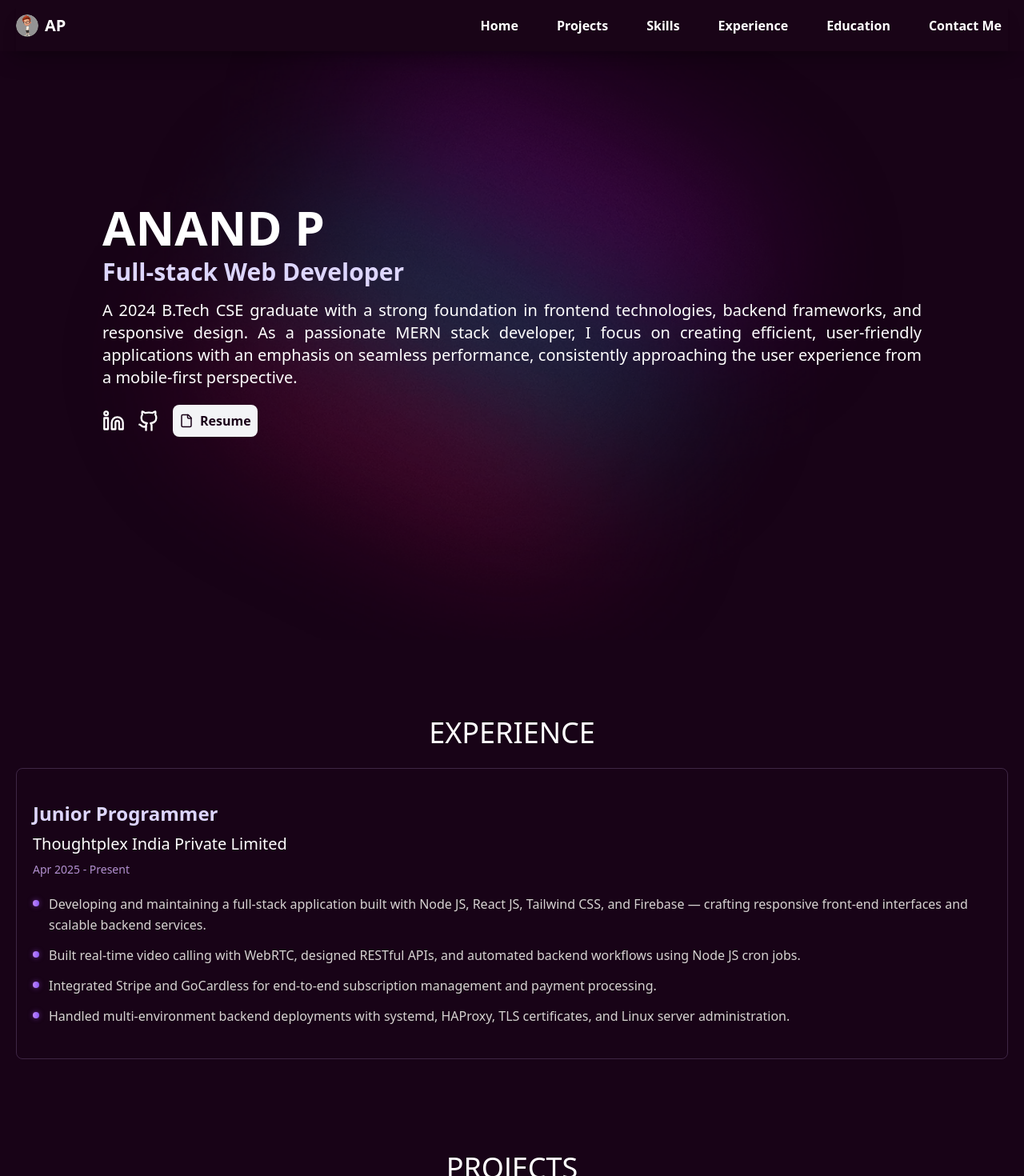
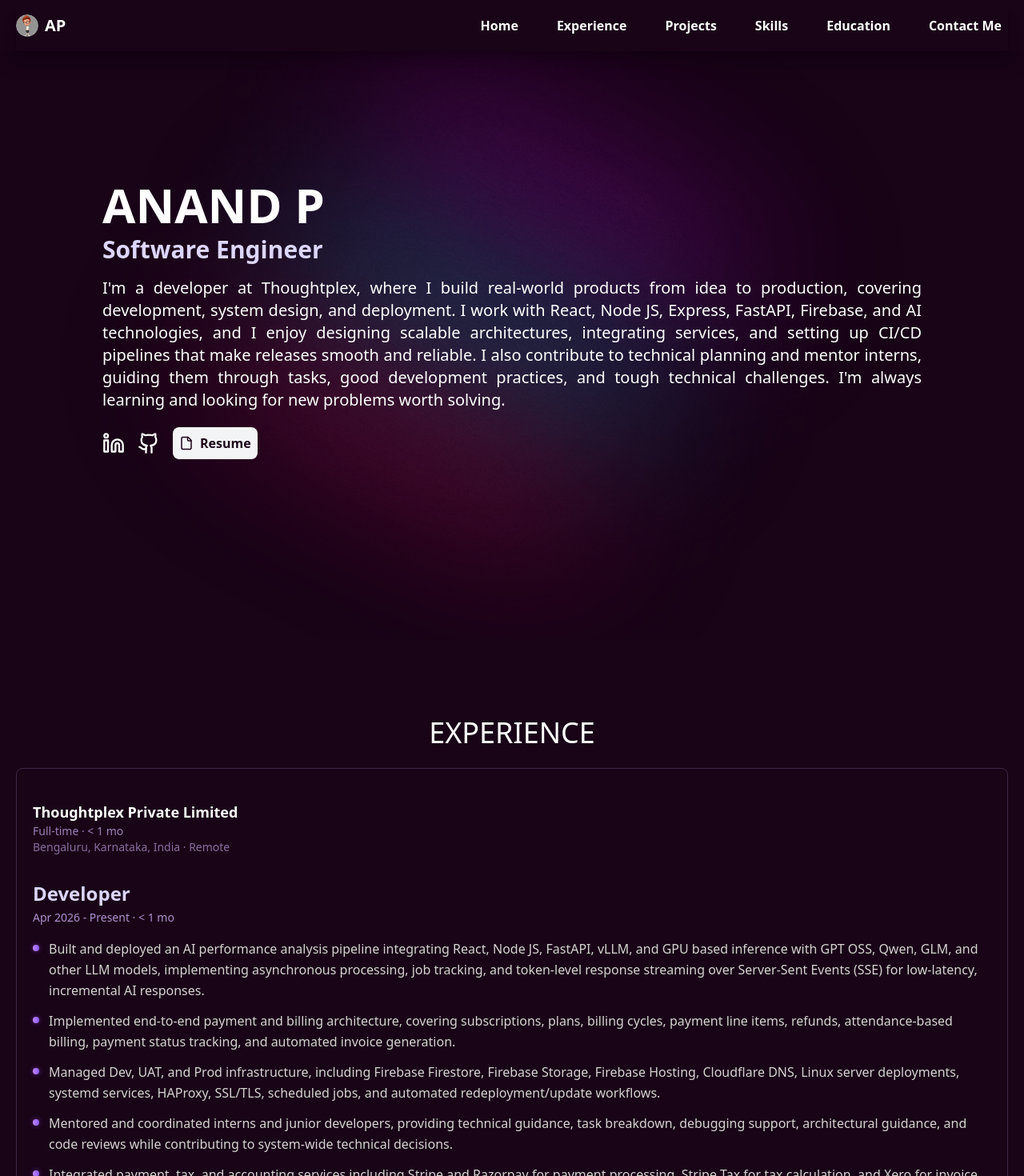
Before and after one commit to anandp2002/portfolio, a React (Vite) app: page / in a window 1280 px wide. Shown: the top 1470 px of the page at 80% size. Built offline with nearby package versions, Linux system fonts and the light colour scheme; a web font is replaced by a local one.

Commit message:
update portfolio

```diff
--- a/src/components/Experience.jsx
+++ b/src/components/Experience.jsx
@@ -1,6 +1,72 @@
 import { useRef } from 'react';
 import { EXPERIENCE } from '../constants';
 import { motion } from 'framer-motion';
+
+// Calculates "X yrs Y mos" or "Y mos" between a start date and now (or an end date)
+const calcDuration = (startStr, endStr = null) => {
+  const months = [
+    'Jan', 'Feb', 'Mar', 'Apr', 'May', 'Jun',
+    'Jul', 'Aug', 'Sep', 'Oct', 'Nov', 'Dec',
+  ];
+  const parseDate = (str) => {
+    const [mon, yr] = str.trim().split(' ');
+    return new Date(parseInt(yr), months.indexOf(mon), 1);
+  };
+
+  const start = parseDate(startStr);
+  const end = endStr ? parseDate(endStr) : new Date();
+
+  // +1 makes both start and end months inclusive
+  let totalMonths =
+    (end.getFullYear() - start.getFullYear()) * 12 +
+    (end.getMonth() - start.getMonth()) + 1;
+
+  const yrs = Math.floor(totalMonths / 12);
+  const mos = totalMonths % 12;
+
+  const parts = [];
+  if (yrs > 0) parts.push(`${yrs} yr${yrs > 1 ? 's' : ''}`);
+  if (mos > 0) parts.push(`${mos} mo${mos > 1 ? 's' : ''}`);
+  return parts.join(' ') || '< 1 mo';
+};
+
+// Dynamic duration string for each role
+const getDuration = (exp) => {
+  if (exp.startMonth && !exp.endMonth) {
+    return `${exp.startMonth} - Present · ${calcDuration(exp.startMonth)}`;
+  }
+  if (exp.startMonth && exp.endMonth) {
+    return `${exp.startMonth} - ${exp.endMonth} · ${calcDuration(exp.startMonth, exp.endMonth)}`;
+  }
+  return exp.duration;
+};
+
+// Total tenure at company (from earliest start to now)
+const getTotalTenure = () => {
+  const earliest = EXPERIENCE.reduce((min, exp) => {
+    if (!exp.startMonth) return min;
+    const months = [
+      'Jan', 'Feb', 'Mar', 'Apr', 'May', 'Jun',
+      'Jul', 'Aug', 'Sep', 'Oct', 'Nov', 'Dec',
+    ];
+    const [mon, yr] = exp.startMonth.trim().split(' ');
+    const d = new Date(parseInt(yr), months.indexOf(mon), 1);
+    return !min || d < min ? d : min;
+  }, null);
+
+  if (!earliest) return '';
+  const now = new Date();
+  let totalMonths =
+    (now.getFullYear() - earliest.getFullYear()) * 12 +
+    (now.getMonth() - earliest.getMonth()) + 1;
+
+  const yrs = Math.floor(totalMonths / 12);
+  const mos = totalMonths % 12;
+  const parts = [];
+  if (yrs > 0) parts.push(`${yrs} yr${yrs > 1 ? 's' : ''}`);
+  if (mos > 0) parts.push(`${mos} mo${mos > 1 ? 's' : ''}`);
+  return parts.join(' ') || '< 1 mo';
+};
 
 const Experience = () => {
   const experienceRef = useRef(null);
@@ -15,7 +81,15 @@ const Experience = () => {
         <h2 className="mb-6 text-center text-3xl font-medium lg:text-4xl">
           EXPERIENCE
         </h2>
-                <div className="flex flex-col space-y-10 border border-purple-300/20 rounded-lg py-10 px-5">
+        <div className="flex flex-col border border-purple-300/20 rounded-lg py-10 px-5">
+          {/* Company Header */}
+          <div className="mb-8">
+            <p className="font-semibold text-lg text-white">Thoughtplex Private Limited</p>
+            <p className="text-sm text-purple-300/70">Full-time · {getTotalTenure()}</p>
+            <p className="text-sm text-purple-300/60">Bengaluru, Karnataka, India · Remote</p>
+          </div>
+
+          <div className="flex flex-col space-y-10">
             {EXPERIENCE.map((exp, index) => (
               <motion.div
                 key={exp.id}
@@ -25,13 +99,10 @@ const Experience = () => {
                 viewport={{ once: false }}
                 transition={{ duration: 0.8, delay: index * 0.1 }}
               >
-                            <h3 className="mb-2 text-lg sm:text-xl lg:text-2xl font-semibold text-violet-200">
+                <h3 className="mb-1 text-lg sm:text-xl lg:text-2xl font-semibold text-violet-200">
                   {exp.role}
                 </h3>
-                            <h4 className="text-md font-medium lg:text-xl mb-2">
-                                {exp.company}
-                            </h4>
-                            <p className="mb-5 text-sm text-purple-300/80">{exp.duration}</p>
+                <p className="mb-4 text-sm text-purple-300/80">{getDuration(exp)}</p>
                 <div className="space-y-3">
                   {exp.points.map((point, i) => (
                     <motion.div
@@ -49,8 +120,10 @@ const Experience = () => {
                     </motion.div>
                   ))}
                 </div>
+
               </motion.div>
             ))}
+          </div>
         </div>
       </div>
     </section>
--- a/src/components/Home.jsx
+++ b/src/components/Home.jsx
@@ -20,15 +20,16 @@ const Home = () => {
         >
           <h1 className="text-4xl sm:text-6xl font-extrabold">ANAND P</h1>
           <h2 className="text-2xl sm:text-3xl font-semibold text-violet-200 pt-2">
-            Full-stack Web Developer
+            Software Engineer
           </h2>
           <p className="mt-4 text-xl text-justify font-extralight max-w-5xl">
-            A 2024 B.Tech CSE graduate with a strong foundation in frontend
-            technologies, backend frameworks, and responsive design. As a
-            passionate MERN stack developer, I focus on creating efficient,
-            user-friendly applications with an emphasis on seamless performance,
-            consistently approaching the user experience from a mobile-first
-            perspective.
+            I'm a developer at Thoughtplex, where I build real-world products from idea to production,
+            covering development, system design, and deployment. I work with React, Node JS, Express,
+            FastAPI, Firebase, and AI technologies, and I enjoy designing scalable architectures,
+            integrating services, and setting up CI/CD pipelines that make releases smooth and reliable.
+            I also contribute to technical planning and mentor interns, guiding them through tasks, good
+            development practices, and tough technical challenges. I'm always learning and looking for
+            new problems worth solving.
           </p>
           <motion.div
             className="flex items-center pt-5 space-x-4"
--- a/src/components/Navbar.jsx
+++ b/src/components/Navbar.jsx
@@ -42,6 +42,21 @@ function Navbar() {
               Home
             </Link>
             <Link
+              to="experience"
+              smooth={true}
+              duration={500}
+              onClick={() => {
+                toggleMenu();
+                setSelected('experience');
+              }}
+              className={`cursor-pointer px-2 py-1 ${selected === 'experience'
+                  ? 'bg-gray-100 rounded-lg text-[#1a0218]'
+                  : ''
+                }`}
+            >
+              Experience
+            </Link>
+            <Link
               to="projects"
               smooth={true}
               duration={500}
@@ -70,21 +85,6 @@ function Navbar() {
                 }`}
             >
               Skills
-            </Link>
-            <Link
-              to="experience"
-              smooth={true}
-              duration={500}
-              onClick={() => {
-                toggleMenu();
-                setSelected('experience');
-              }}
-              className={`cursor-pointer px-2 py-1 ${selected === 'experience'
-                  ? 'bg-gray-100 rounded-lg text-[#1a0218]'
-                  : ''
-                }`}
-            >
-              Experience
             </Link>
             <Link
               to="education"
@@ -165,7 +165,7 @@ function Navbar() {
       {/* Mobile menu dropdown */}
       {isOpen && (
         <div className="md:hidden text-white flex flex-col min-h-screen -mt-14 font-bold text-2xl gap-y-4 items-center justify-center mb-20">
-          {['home', 'projects', 'skills', 'experience', 'education', 'contact'].map(
+          {['home', 'experience', 'projects', 'skills', 'education', 'contact'].map(
             (item) => (
               <Link
                 key={item}
--- a/src/constants.jsx
+++ b/src/constants.jsx
@@ -52,16 +52,6 @@ export const PROJECTS = [
     link: '',
     githubLink:
       'https://github.com/anandp2002/Image-denoising-using-Metaheuristic-Algorithm',
-  },
-  {
-    id: 6,
-    title: 'Weather App',
-    description:
-      'Created a simple weather app that allows users to check weather conditions in different cities using the OpenWeatherMap API. The app provides real-time data on temperature, humidity, and other weather details, offering a user-friendly interface for easy city searches and weather updates.',
-    techStack: ['Node JS', 'HTML', 'CSS'],
-    imgSrc: 'weather.png',
-    link: 'http://anandpweatherapp.onrender.com/',
-    githubLink: 'https://github.com/anandp2002/weather_app',
   },
 ];
 
@@ -165,14 +155,33 @@ export const EDUCATION = [
 export const EXPERIENCE = [
   {
     id: 1,
+    role: 'Developer',
+    company: 'Thoughtplex Private Limited',
+    location: 'Bengaluru, Karnataka, India · Remote',
+    type: 'Full-time',
+    startMonth: 'Apr 2026',
+    endMonth: null,
+    points: [
+      'Built and deployed an AI performance analysis pipeline integrating React, Node JS, FastAPI, vLLM, and GPU based inference with GPT OSS, Qwen, GLM, and other LLM models, implementing asynchronous processing, job tracking, and token-level response streaming over Server-Sent Events (SSE) for low-latency, incremental AI responses.',
+      'Implemented end-to-end payment and billing architecture, covering subscriptions, plans, billing cycles, payment line items, refunds, attendance-based billing, payment status tracking, and automated invoice generation.',
+      'Managed Dev, UAT, and Prod infrastructure, including Firebase Firestore, Firebase Storage, Firebase Hosting, Cloudflare DNS, Linux server deployments, systemd services, HAProxy, SSL/TLS, scheduled jobs, and automated redeployment/update workflows.',
+      'Mentored and coordinated interns and junior developers, providing technical guidance, task breakdown, debugging support, architectural guidance, and code reviews while contributing to system-wide technical decisions.',
+      'Integrated payment, tax, and accounting services including Stripe and Razorpay for payment processing, Stripe Tax for tax calculation, and Xero for invoice synchronization and accounting workflows, with webhook handling and automated retry/error handling.',
+    ],
+  },
+  {
+    id: 2,
     role: 'Junior Programmer',
-    company: 'Thoughtplex India Private Limited',
-    duration: 'Apr 2025 - Present',
+    company: 'Thoughtplex Private Limited',
+    location: 'Bengaluru, Karnataka, India · Remote',
+    type: 'Full-time',
+    startMonth: 'Apr 2025',
+    endMonth: 'Mar 2026',
     points: [
-      'Developing and maintaining a full-stack application built with Node JS, React JS, Tailwind CSS, and Firebase — crafting responsive front-end interfaces and scalable backend services.',
-      'Built real-time video calling with WebRTC, designed RESTful APIs, and automated backend workflows using Node JS cron jobs.',
-      'Integrated Stripe and GoCardless for end-to-end subscription management and payment processing.',
-      'Handled multi-environment backend deployments with systemd, HAProxy, TLS certificates, and Linux server administration.',
+      'Implemented comprehensive lesson management workflows covering lesson creation, recurring schedules, lesson occurrences, rescheduling, cancellations, attendance tracking, completion status, lesson history, and billing integration.',
+      'Improved application performance and responsiveness by optimizing Web API calls, parallelizing independent data requests, reducing redundant operations, and improving frontend rendering and data-fetching workflows.',
+      'Built and maintained RESTful Web APIs and backend integrations using Node JS/Express and FastAPI, connecting frontend applications with Firebase, payment services, accounting platforms, and internal AI services.',
+      'Designed and maintained CI/CD pipelines using GitHub Actions for automated build, testing, deployment, and environment specific releases across development, UAT, and production environments.',
     ],
   },
 ];
```
Also changed, not shown: src/components/ContactMe.jsx (+33 -34 lines). Lines whose indentation alone changed are shown as unchanged.
